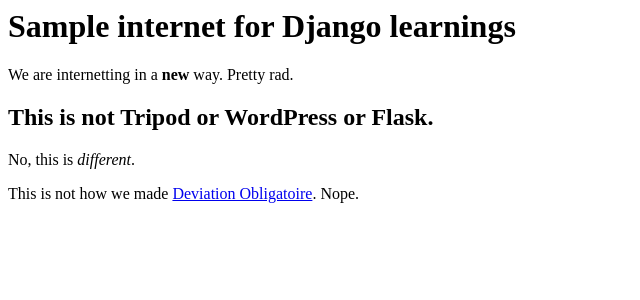
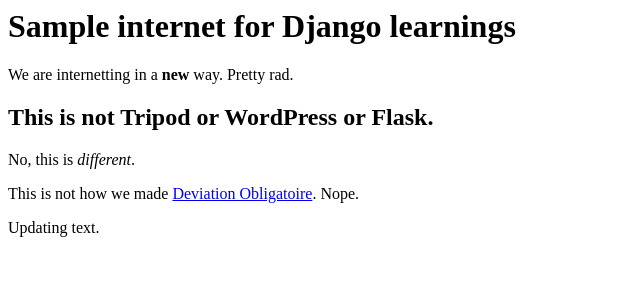
Before and after one commit to breanneboland/django-practice, a Django app: page / in a window 1280 px wide. Shown: the top 300 px of the page, without its empty margins (0-640 px from the left). Run offline with Django 3.2, Linux system fonts and the light colour scheme; data that the repository does not hold is empty.

Commit message:
update nudge

```diff
--- a/blog/templates/blog/post_list.html
+++ b/blog/templates/blog/post_list.html
@@ -10,6 +10,9 @@
                 <p>No, this is <em>different</em>.</p>
                 <p>This is not how we made <a href="http://www.deviationobligatoire.com">Deviation Obligatoire</a>. Nope.</p>
         </div>
+        <div>
+            <p>Updating text.</p>
+        </div>
         {% for post in posts %}
             <div>
                 <p>published: {{ post.published_date }}</p>
```
